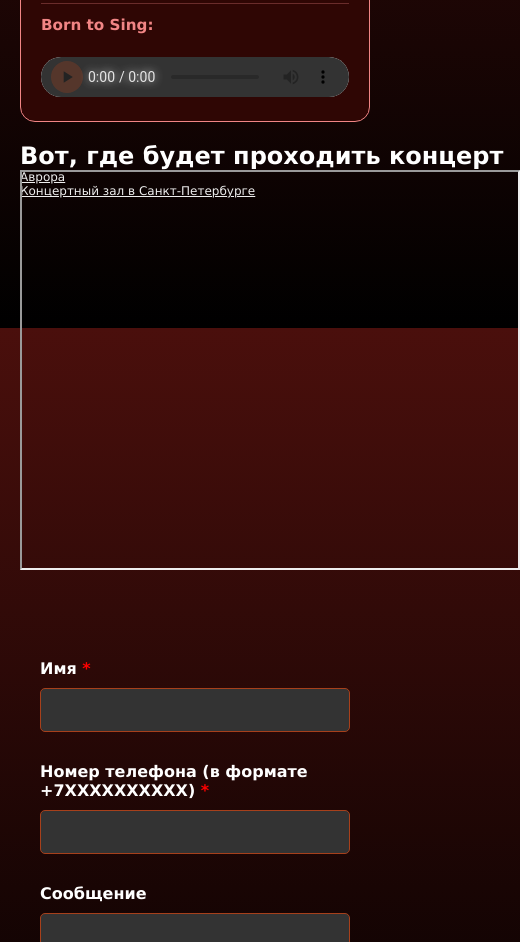
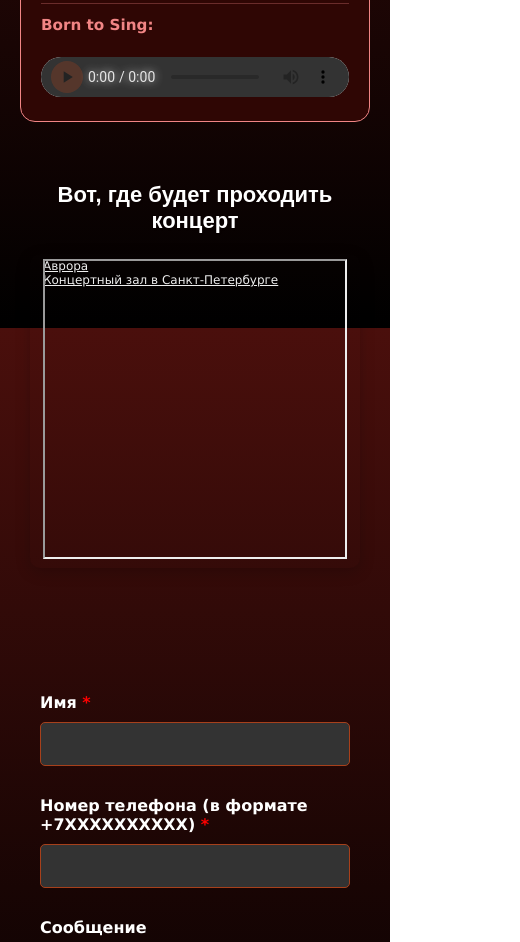
Before and after one commit to Micksik03/lana_del_ray, a plain HTML site: page index.html in a window 390 px wide. Shown: the part 5580-6522 px from the top of the page, 520 px wide, since content can reach past the window. Drawn offline with Linux system fonts and the light colour scheme.

Commit message:
Update style.css

```diff
--- a/style.css
+++ b/style.css
@@ -1,4 +1,30 @@
+/* Стили для секции с картой */
+.map-section {
+    text-align: center;
+    margin: 50px auto;
+    padding: 20px;
+    max-width: 800px;
+}
 
+.map-title {
+    font-size: 28px;
+    color: #ffffff;
+    margin-bottom: 30px;
+    font-family: 'Arial', sans-serif;
+    text-shadow: 1px 1px 2px rgba(0,0,0,0.1);
+}
+
+.map-container {
+    display: flex;
+    justify-content: center;
+    align-items: center;
+    margin: 0 auto;
+    box-shadow: 0 4px 15px rgba(0, 0, 0, 0.2);
+    border-radius: 10px;
+    overflow: hidden;
+    background-color: #ffffff00;
+    padding: 10px;
+}
 
 /* Улучшаем заголовки */
 .column h2 {
@@ -457,6 +483,26 @@ footer {
 
 /* Медиа-запрос для мобильных устройств */
 @media (max-width: 768px) {
+    .map-section {
+        margin: 30px auto;
+        padding: 10px;
+    }
+
+    .map-title {
+        font-size: 22px;
+        margin-bottom: 20px;
+    }
+
+    .map-container {
+        width: 100%;
+        padding: 5px;
+    }
+
+    .map-container iframe {
+        width: 100% !important;
+        height: 300px !important;
+    }
+
     .slider-container {
 width: 90%;
         height: 250px !important;
```
